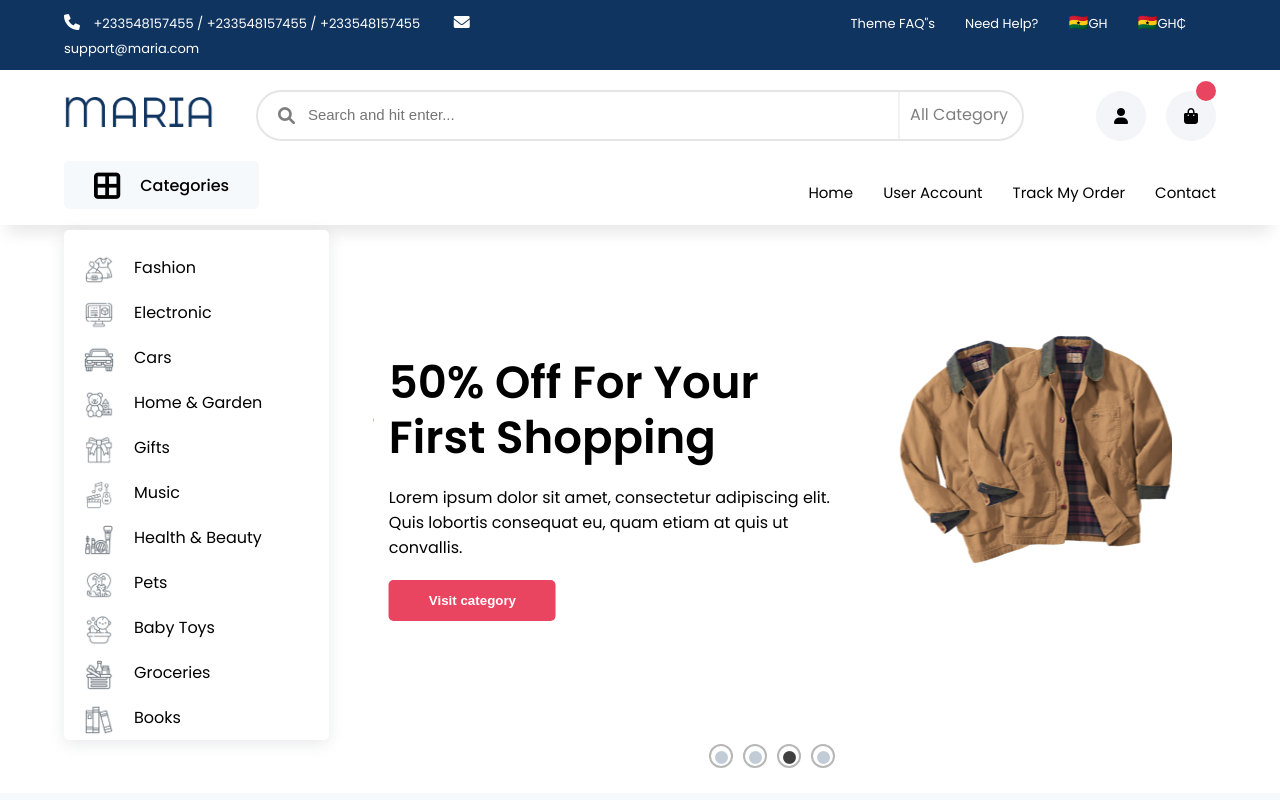
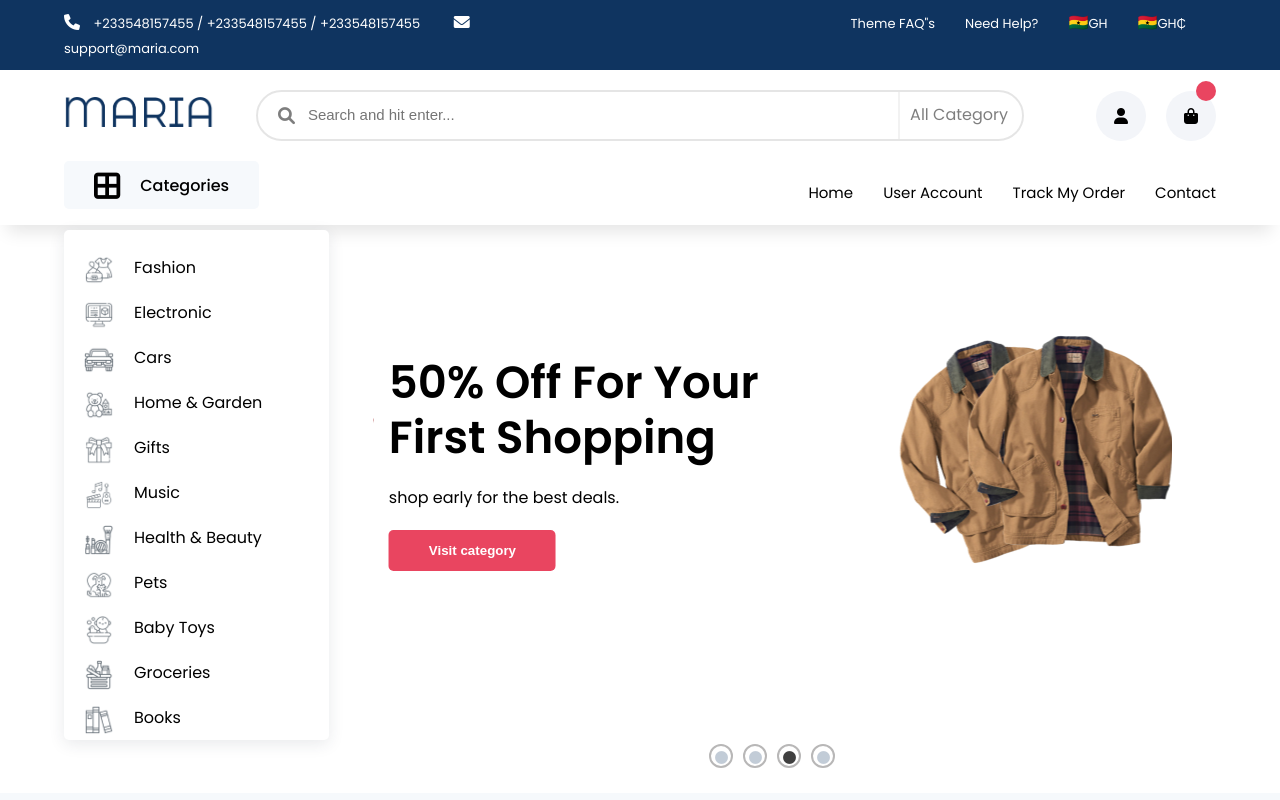
Before and after one commit to Godsonoheneba/alx_portfolio_maria_smart_devices, a React (Create React App) app: page / in a window 1280 px wide. Shown: the top 800 px of the page. Built offline with nearby package versions, Linux system fonts and the light colour scheme.

Commit message:
updated Mainpage sdata.js

```diff
--- a/src/components/MainPage/Sdata.js
+++ b/src/components/MainPage/Sdata.js
@@ -8,19 +8,19 @@ const Sdata = [
     {
       id: 2,
       title: "50% Off For Your First Shopping",
-      desc: "Lorem ipsum dolor sit amet, consectetur adipiscing elit. Quis lobortis consequat eu, quam etiam at quis ut convallis.",
+      desc: "shop early for the best deals.",
       cover: "./images/SlideCard/slide-2.png",
     },
     {
       id: 3,
       title: "50% Off For Your First Shopping",
-      desc: "Lorem ipsum dolor sit amet, consectetur adipiscing elit. Quis lobortis consequat eu, quam etiam at quis ut convallis.",
+      desc: "shop early for the best deals.",
       cover: "./images/SlideCard/slide-3.png",
     },
     {
       id: 4,
       title: "50% Off For Your First Shopping",
-      desc: "Lorem ipsum dolor sit amet, consectetur adipiscing elit. Quis lobortis consequat eu, quam etiam at quis ut convallis.",
+      desc: "shop early for the best deals.",
       cover: "./images/SlideCard/slide-4.png",
     },
   ]
```
